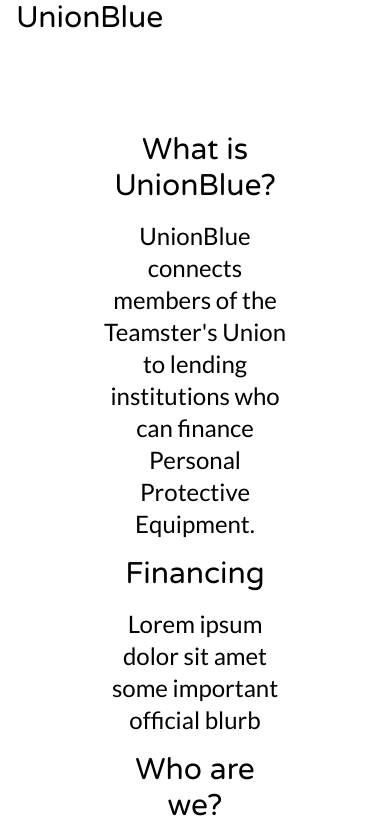
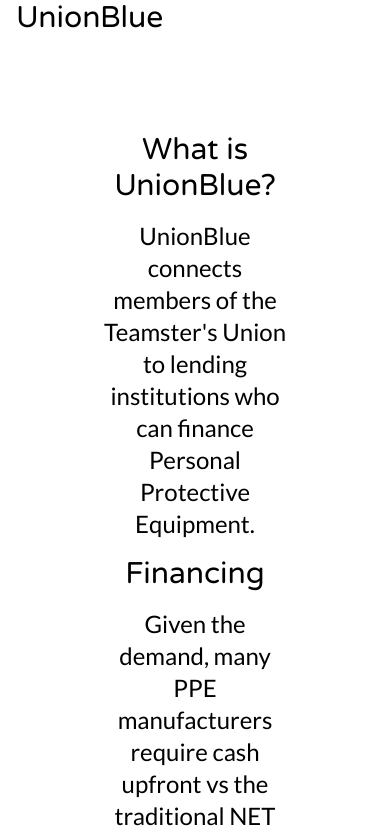
Before and after one commit to AidanParkhurst/UnionBlue, a Vue app: page /about in a window 390 px wide. Shown: the top 837 px of the page. Built offline with nearby package versions, Linux system fonts and the light colour scheme.

Commit message:
Reduced dependencies, More responsiveness, About

```diff
--- a/package.json
+++ b/package.json
@@ -28,7 +28,6 @@
     "body-parser": "^1.19.0",
     "cors": "^2.8.5",
     "express": "^4.17.1",
-    "nodemon": "^2.0.7",
     "npm-run-all": "^4.1.5",
     "postcss": "7",
     "pug": "^3.0.0",
--- a/src/components/Contact.vue
+++ b/src/components/Contact.vue
@@ -18,7 +18,7 @@
           input.text-input.mx-4.px-2(class="w-3/4"
             type="text"
             id="subject"
-            :placeholder="'IE: \"Order for \"' + currentItemName + '\"'",
+            :placeholder="'IE: \"Order for ' + currentItemName + '\"'",
             v-model="subject")
       textarea.text-input.my-2.p-2.w-full.h-52(
         form="contactform"
--- a/src/components/Modal.vue
+++ b/src/components/Modal.vue
@@ -2,7 +2,7 @@
 teleport(to='main')
   .fixed.z-10.inset-0
     .flex.items-center.justify-center.min-h-screen
-      .inline-block.shadow-2xl.inset-0.bg-white(class="w-1/2")
+      .inline-block.shadow-2xl.inset-0.bg-white(class="w-full md:w-1/2 ")
         slot(name='header')
           .header
             h1.text-white Are you sure?
--- a/src/views/About.vue
+++ b/src/views/About.vue
@@ -3,7 +3,8 @@
   h1.section What is UnionBlue?
   p UnionBlue connects members of the Teamster's Union to lending institutions who can finance Personal Protective Equipment.
   h1.section Financing
-  p Lorem ipsum dolor sit amet some important official blurb
+  p Given the demand, many PPE manufacturers require cash upfront  vs the traditional NET 30-120 days after delivery, increasing the importance for flexible PPE financing solutions.
+  p UnionBlue connects distributors, manufacturers, and sellers of PPE products to institutions who can finance their receivables or supply chain through invoice factoring, working capital, or via short-term loans.
   h1.section Who are we?
   p UnionBlue is made and maintained by Aidan Parkhurst, Marcus San Antonio, Vatsal Baherwani, and Nadil Ranatunga, seniors at the Bergen County Academies.
   h1.section Contact Us:
```
Also changed, not shown: 1 other file (tests, documents, lock files or other folders).
